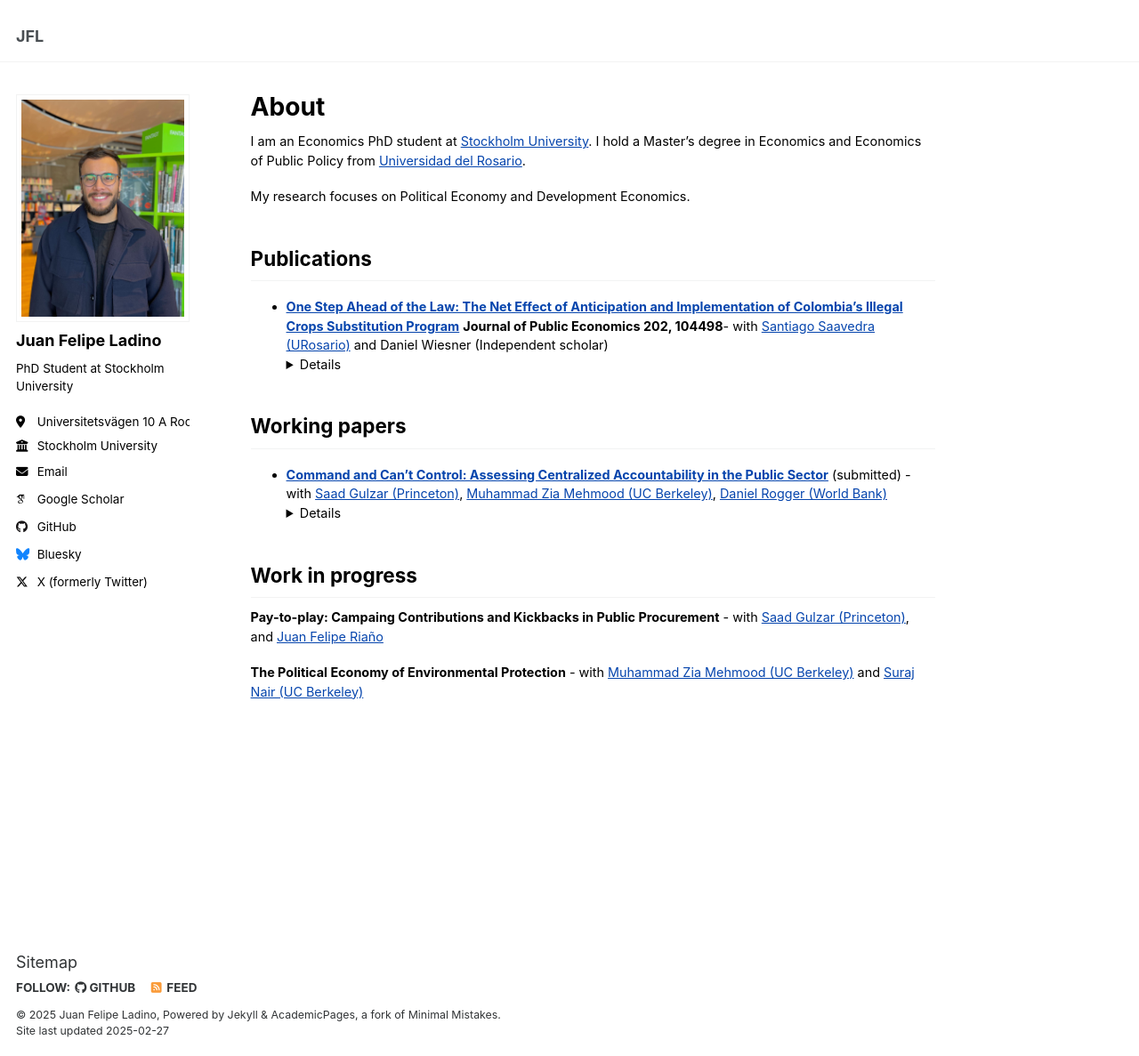
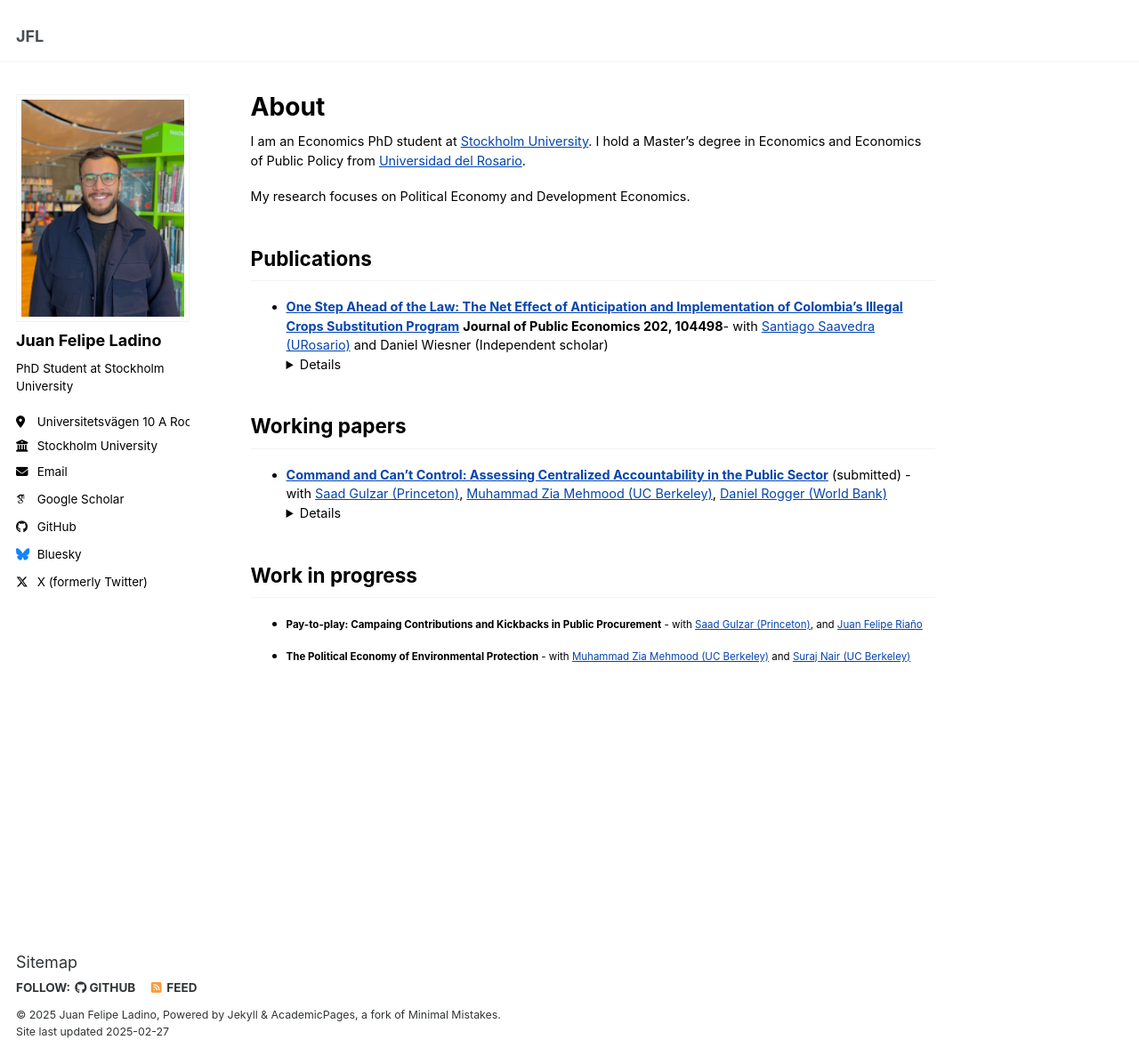
Before and after one commit to juanfladino/juanfladino.github.io, a Jekyll site: the page built from _pages/about.md, in a window 1280 px wide and 1187 px high. Shown: the whole window at 89% size. Built offline with Jekyll 4.4.1, drawn with Linux system fonts in a browser that asks for light colours; some web fonts are replaced.

```diff
--- a/_pages/about.md
+++ b/_pages/about.md
@@ -24,6 +24,6 @@ Working papers
 Work in progress
 ------------
 
-**Pay-to-play: Campaing Contributions and Kickbacks in Public Procurement** - with [Saad Gulzar (Princeton)](https://saadgulzar.com/), and [Juan Felipe Riaño](https://www.juanfeliperiano.com/)
+- **Pay-to-play: Campaing Contributions and Kickbacks in Public Procurement** - with [Saad Gulzar (Princeton)](https://saadgulzar.com/), and [Juan Felipe Riaño](https://www.juanfeliperiano.com/)
 
-**The Political Economy of Environmental Protection** - with [Muhammad Zia Mehmood (UC Berkeley)](https://www.ziamehmood.com/) and [Suraj Nair (UC Berkeley)](https://surajrn.github.io/)
+- **The Political Economy of Environmental Protection** - with [Muhammad Zia Mehmood (UC Berkeley)](https://www.ziamehmood.com/) and [Suraj Nair (UC Berkeley)](https://surajrn.github.io/)
```
